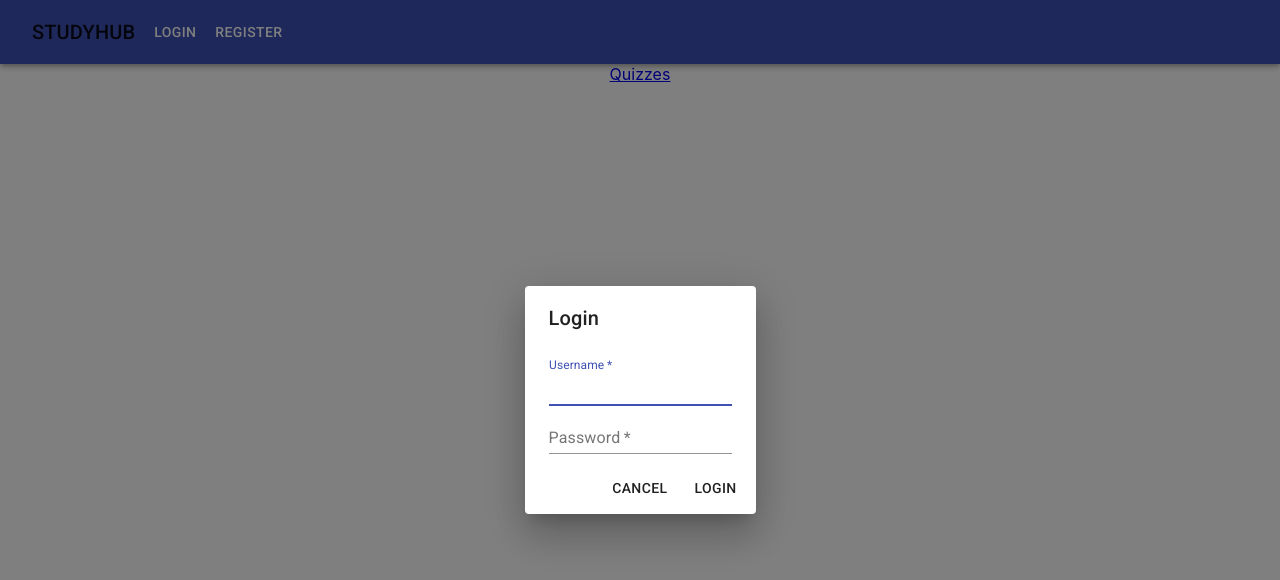
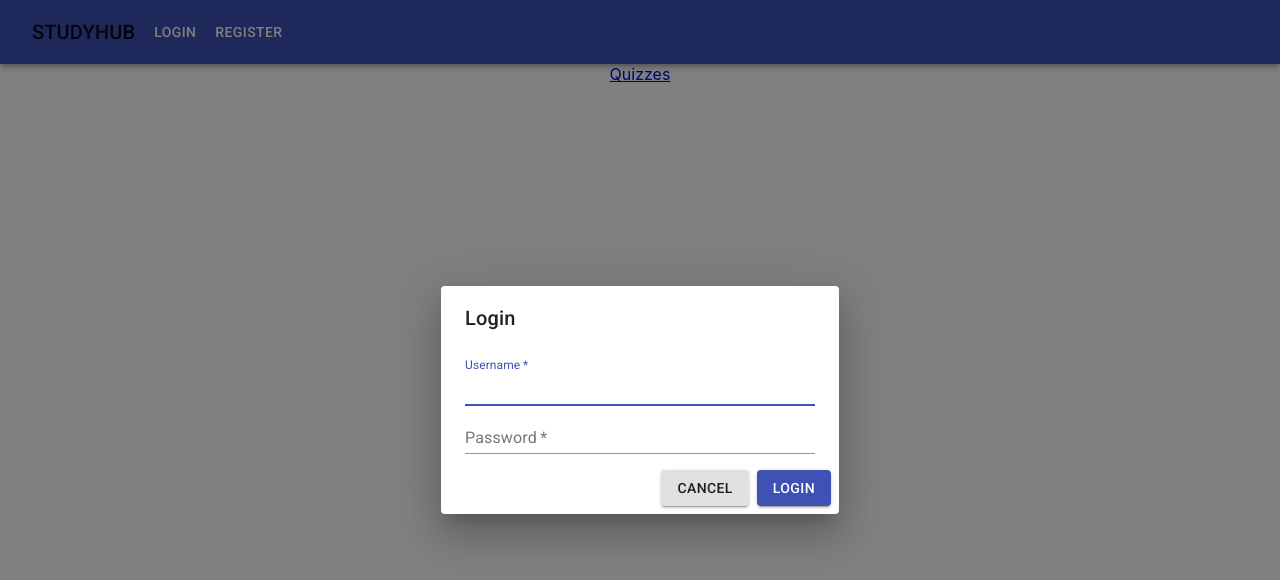
Before and after one commit to fourtf/studyhub, a React (Create React App) app in the folder frontend/: page / in a window 1280 px wide. Both pictures are taken after a click on the button "LOGIN". Shown: the top 580 px of the page. Built offline with nearby package versions, Linux system fonts and the light colour scheme.

Commit message:
Better looking dialogs

```diff
--- a/frontend/src/components/LoginDialog.tsx
+++ b/frontend/src/components/LoginDialog.tsx
@@ -51,7 +51,7 @@ function LoginDialog() {
         aria-labelledby="login-dialog-title"
       >
         <DialogTitle id="login-dialog-title">Login</DialogTitle>
-        <DialogContent>
+        <DialogContent style={{width: 350}}>
           <div>
             <TextField
               label="Username"
@@ -60,6 +60,7 @@ function LoginDialog() {
               autoFocus
               value={input.name}
               onChange={handleInputChange("name")}
+              fullWidth
             />
           </div>
           <div>
@@ -69,12 +70,13 @@ function LoginDialog() {
               required
               value={input.password}
               onChange={handleInputChange("password")}
+              fullWidth
             />
           </div>
         </DialogContent>
         <DialogActions>
-          <Button onClick={handleClose}>Cancel</Button>
-          <Button onClick={onSubmit}>Login</Button>
+          <Button onClick={handleClose}variant="contained">Cancel</Button>
+          <Button onClick={onSubmit} variant="contained" color="primary">Login</Button>
         </DialogActions>
       </Dialog>
     </form>
--- a/frontend/src/components/RegisterDialog.tsx
+++ b/frontend/src/components/RegisterDialog.tsx
@@ -82,7 +82,7 @@ function RegisterDialog() {
         aria-labelledby="login-dialog-title"
       >
         <DialogTitle id="login-dialog-title">Register</DialogTitle>
-        <DialogContent>
+        <DialogContent style={{maxWidth: 350}}>
           <div>
             <TextField
               label="Username"
@@ -92,6 +92,7 @@ function RegisterDialog() {
               value={input.name}
               onChange={handleInputChange('name')}
               error={!isValid.isNameValid}
+              fullWidth
             />
           </div>
           <div>
@@ -102,6 +103,7 @@ function RegisterDialog() {
               value={input.email}
               onChange={handleInputChange('email')}
               error={!isValid.isEmailValid}
+              fullWidth
             />
           </div>
           <div>
@@ -113,12 +115,13 @@ function RegisterDialog() {
               onChange={handleInputChange('password')}
               error={!isValid.isPasswordValid}
               helperText="At least eight characters, including at least one letter and one special character (eg. * or !)"
+              fullWidth
             />
           </div>
         </DialogContent>
         <DialogActions>
-          <Button onClick={handleClose}>Cancel</Button>
-          <Button onClick={onSubmit}>Register</Button>
+          <Button onClick={handleClose} variant="contained">Cancel</Button>
+          <Button onClick={onSubmit} variant="contained" color="primary" disabled={!isValid.isInputValid}>Register</Button>
         </DialogActions>
       </Dialog>
     </form>
```
